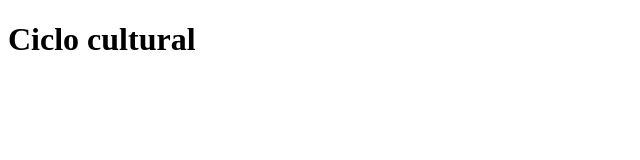
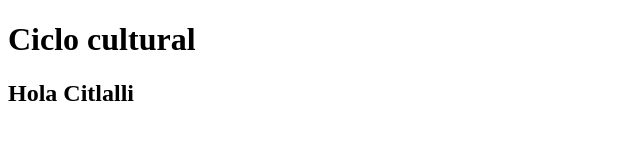
Before and after one commit to ciclocultural/ciclocultural.github.io, a plain HTML site: page index.html in a window 1280 px wide. Shown: the whole page, without its empty margins (0-640 px from the left). Drawn offline with Linux system fonts and the light colour scheme.

Commit message:
Update index.html

```diff
--- a/index.html
+++ b/index.html
@@ -10,5 +10,6 @@
 
 <body>
   <h1>Ciclo cultural</h1>
+  <h2>Hola Citlalli</h2>
 </body>
 </html>
```
